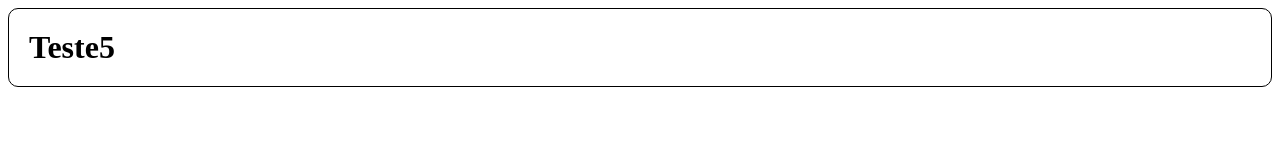
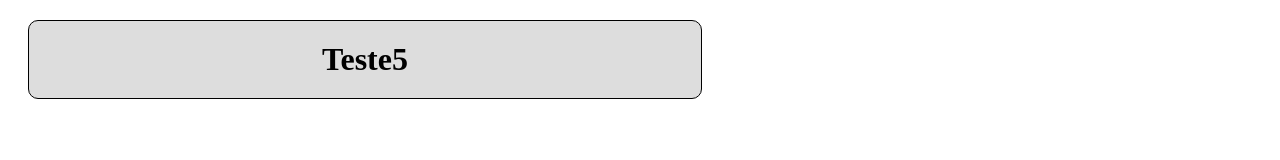
Before and after one commit to mehfius/matheusferraz, a plain HTML site: page index.html in a window 1280 px wide. Drawn offline with Linux system fonts and the light colour scheme.

Commit message:
Update index.html

```diff
--- a/index.html
+++ b/index.html
@@ -9,6 +9,6 @@
 reloadPage();
 </script>
 <style>
-  h1 {border:1px solid #000;border-radius:10px;padding:20px;}
+  h1 {border:1px solid #000;border-radius:10px;padding:20px;width:50%;margin:20px; text-align:center;background-color:#ddd;}
 </style>
 <body><h1>Teste5</h1></body>
```
